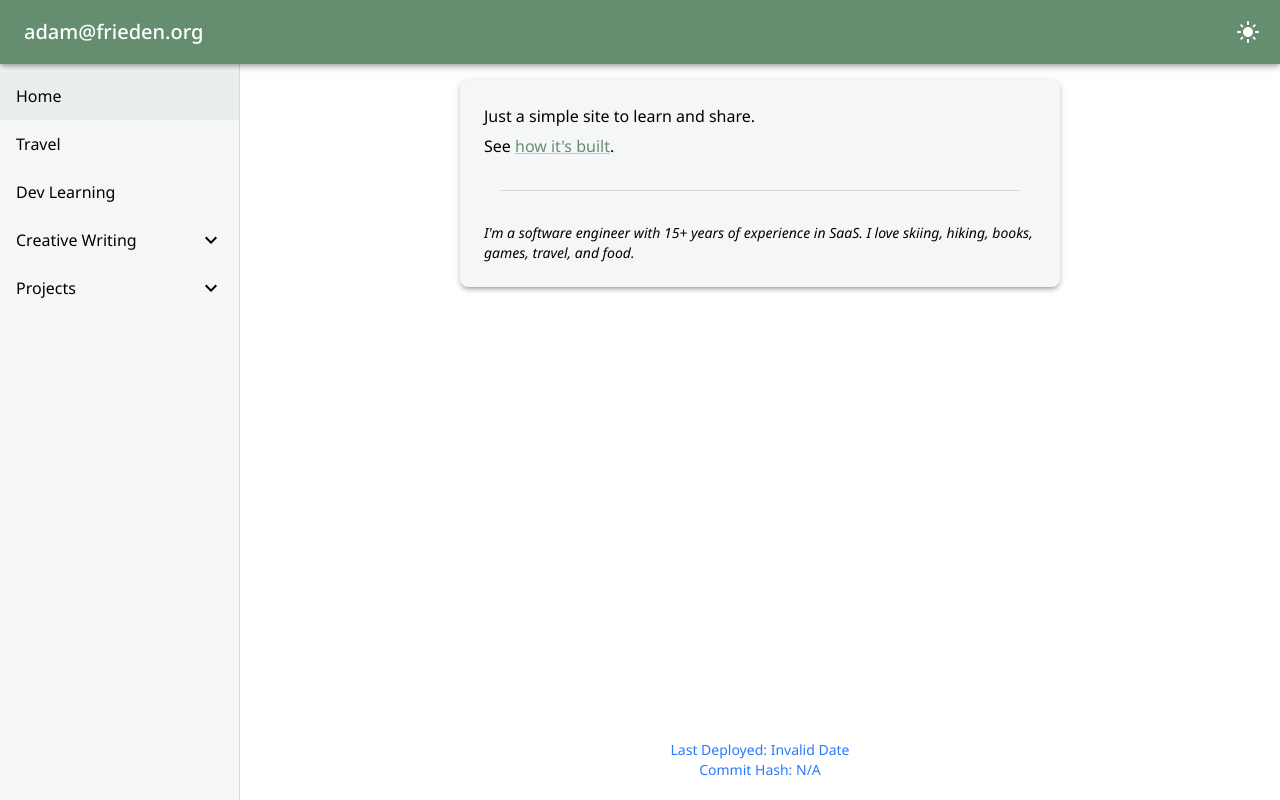
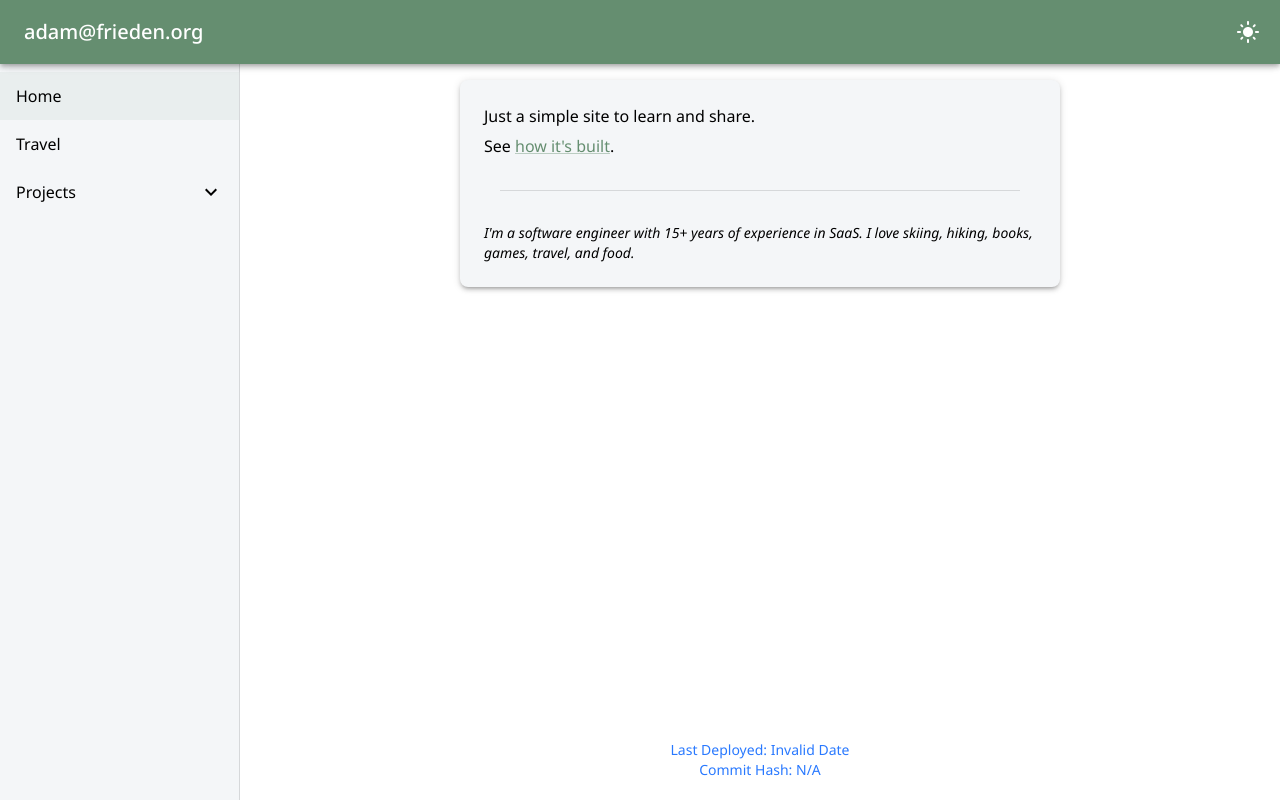
Before and after one commit to AdamFrieden/AdamPortal, a React (Vite) app: page / in a window 1280 px wide. Built offline with nearby package versions, Linux system fonts and the light colour scheme.

Commit message:
links cleanup

```diff
--- a/src/App.tsx
+++ b/src/App.tsx
@@ -9,8 +9,8 @@ import VerseCommanderDemo from './components/VerseCommanderDemo';
 import StarClans from './pages/StarClans';
 import HomeContent from './pages/HomeContent';
 import StarClanLayout from './starclans/components/StarClanLayout';
-import DevKnowledgePage from './pages/DevKnowledge/DevKnowledgePage';
-import MarkdownDocPage from './pages/DevKnowledge/MarkdownDocPage';
+// import DevKnowledgePage from './pages/DevKnowledge/DevKnowledgePage';
+// import MarkdownDocPage from './pages/DevKnowledge/MarkdownDocPage';
 
 const App = () => {
 
@@ -25,8 +25,8 @@ const App = () => {
             <Route path="/ninjaparty" element={<NinjaParty />} />
             <Route path="/versecommander" element={<VerseCommander />} />
             <Route path="/starclans" element={<StarClans />} />
-            <Route path="/dev-knowledge" element={<DevKnowledgePage />} />
-            <Route path="/dev-knowledge/doc/:docId" element={<MarkdownDocPage />} />
+            {/* <Route path="/dev-knowledge" element={<DevKnowledgePage />} /> */}
+            {/* <Route path="/dev-knowledge/doc/:docId" element={<MarkdownDocPage />} /> */}
           </Route>
 
           {/* Alternative layout routes */}
--- a/src/components/Sidebar.tsx
+++ b/src/components/Sidebar.tsx
@@ -38,13 +38,13 @@ const Sidebar = ({ drawerOpen, isSmallScreen, onToggleDrawer }: SidebarProps) =>
 
   // Example submenus with their items
   const submenus = [
-    {
-      id: 'creativeWriting',
-      label: 'Creative Writing',
-      items: [
-        { label: '[empty]', path: '/' },
-      ],
-    },
+    // {
+    //   id: 'creativeWriting',
+    //   label: 'Creative Writing',
+    //   items: [
+    //     { label: '[empty]', path: '/' },
+    //   ],
+    // },
     {
       id: 'projects',
       label: 'Projects',
@@ -76,9 +76,9 @@ const Sidebar = ({ drawerOpen, isSmallScreen, onToggleDrawer }: SidebarProps) =>
         <ListItemButton component={Link} to="/travel" onClick={onToggleDrawer} selected={isActive('/travel')}>
           <ListItemText primary="Travel" />
         </ListItemButton>
-        <ListItemButton component={Link} to="/dev-knowledge" onClick={onToggleDrawer} selected={location.pathname.startsWith('/dev-knowledge')}>
+        {/* <ListItemButton component={Link} to="/dev-knowledge" onClick={onToggleDrawer} selected={location.pathname.startsWith('/dev-knowledge')}>
           <ListItemText primary="Dev Learning" />
-        </ListItemButton>
+        </ListItemButton> */}
 
         {/* Dynamically Render Submenus */}
         {submenus.map((submenu) => (
```
